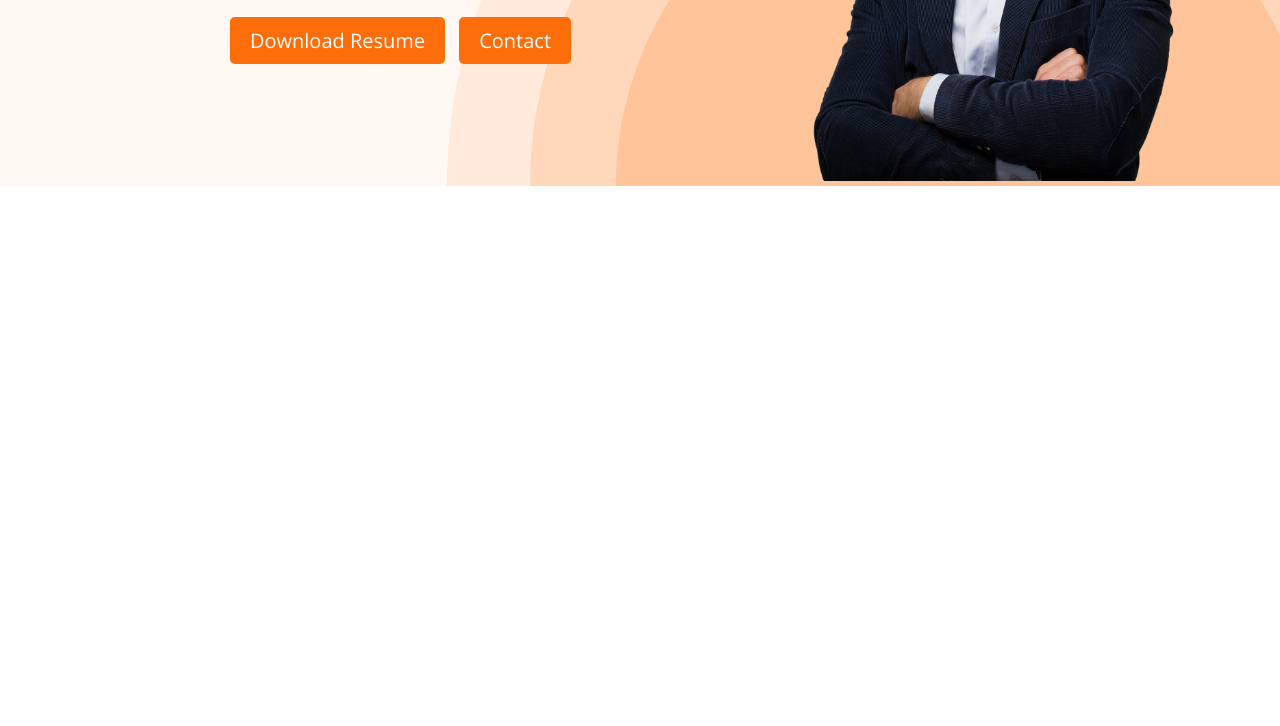
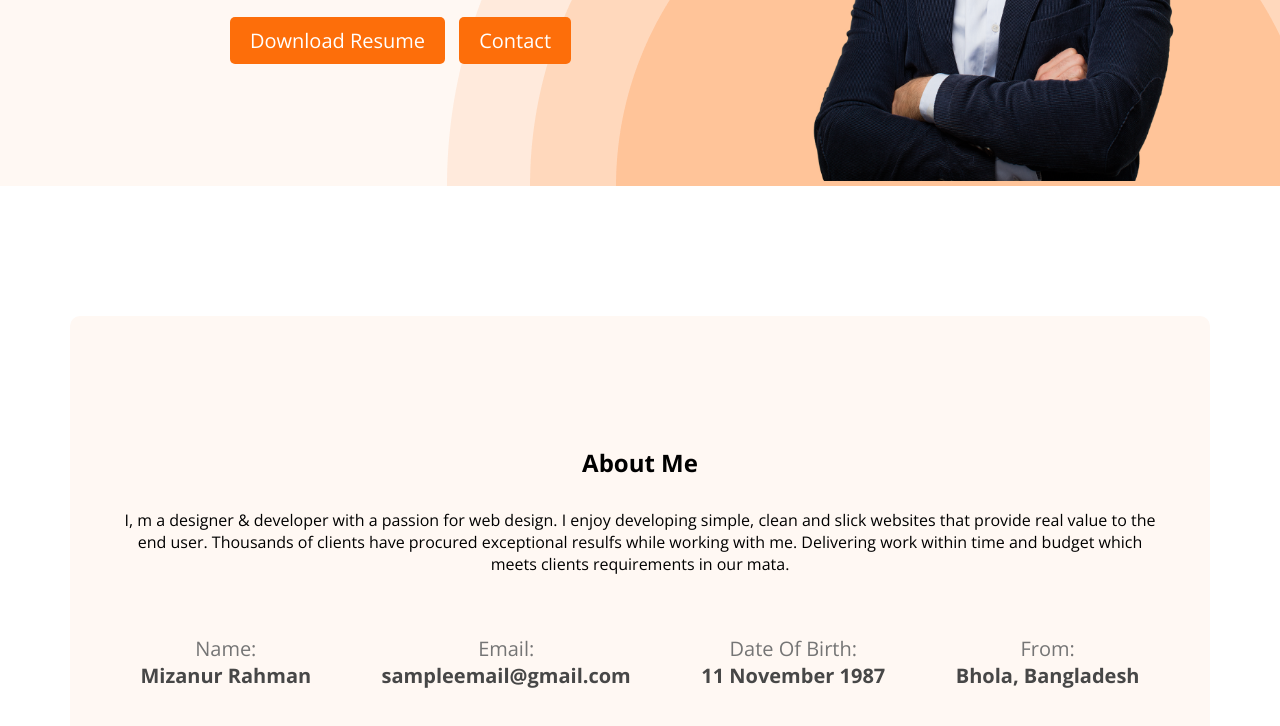
Before and after one commit to Mizanur2/Html-css-practice-project-1, a plain HTML site: page index.html in a window 1280 px wide. Shown: the part 430-1156 px from the top of the page. Before the commit the page ends 800 px from the top, so only its background shows below. Drawn offline with nearby package versions, Linux system fonts and the light colour scheme.

Commit message:
about section complete

```diff
--- a/index.html
+++ b/index.html
@@ -44,7 +44,32 @@
         </section>
     </header>
     <main>
-
+        <section class="about-section">
+            <h2 class="section-heading">About Me</h2>
+            <p class="section-description">I, m a designer & developer with a passion for web design. I enjoy developing
+                simple, clean and slick
+                websites that provide real value to the end user. Thousands of clients have procured exceptional resulfs
+                while working with me. Delivering work within time and budget which meets clients requirements in our
+                mata.</p>
+            <div class="contact-info">
+                <div class="about-me">
+                    <p>Name:</p>
+                    <h4>Mizanur Rahman</h4>
+                </div>
+                <div class="about-me">
+                    <p>Email:</p>
+                    <h4>sampleemail@gmail.com</h4>
+                </div>
+                <div class="about-me">
+                    <p>Date Of Birth:</p>
+                    <h4>11 November 1987</h4>
+                </div>
+                <div class="about-me">
+                    <p>From:</p>
+                    <h4>Bhola, Bangladesh</h4>
+                </div>
+            </div>
+        </section>
     </main>
     <footer>
 
--- a/style.css
+++ b/style.css
@@ -63,7 +63,9 @@ span {
 
 }
 
-.banner-content {}
+.banner-content {
+    max-width: 550px;
+}
 
 .banner-heading {
     color: #181818;
@@ -81,10 +83,51 @@ span {
     margin: 20px 0px;
 }
 
-.banner-img {}
 
 .banner-img img {
     width: 500px;
     height: 500px;
     padding-right: 100px;
 }
+
+.about-section {
+    width: 1140px;
+    height: 550px;
+    border-radius: 10px;
+    background: #FFF8F3;
+    margin: 130px auto;
+}
+
+.section-heading {
+    text-align: center;
+    padding-top: 130px;
+    margin-bottom: 30px;
+}
+
+.section-description {
+    text-align: center;
+    margin: 30px 50px;
+}
+
+.contact-info {
+    display: flex;
+    justify-content: space-evenly;
+    padding-bottom: 130px;
+    padding-top: 30px;
+}
+
+.about-me {
+    text-align: center;
+}
+
+.about-me p {
+    color: #757575;
+    font-size: 20px;
+    font-weight: 400;
+}
+
+.about-me h4 {
+    color: #474747;
+    font-size: 20px;
+    font-weight: 700;
+}
```
